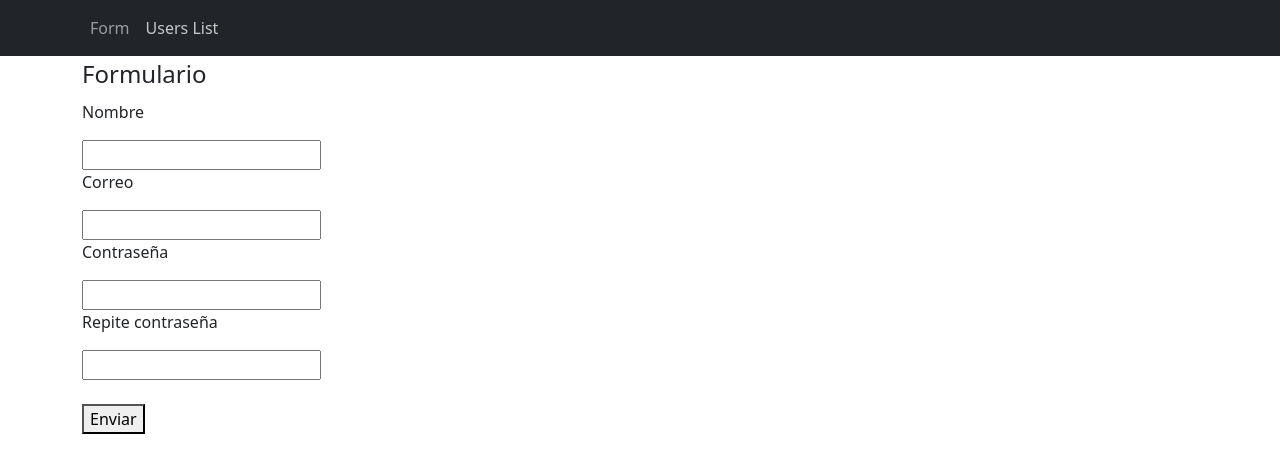
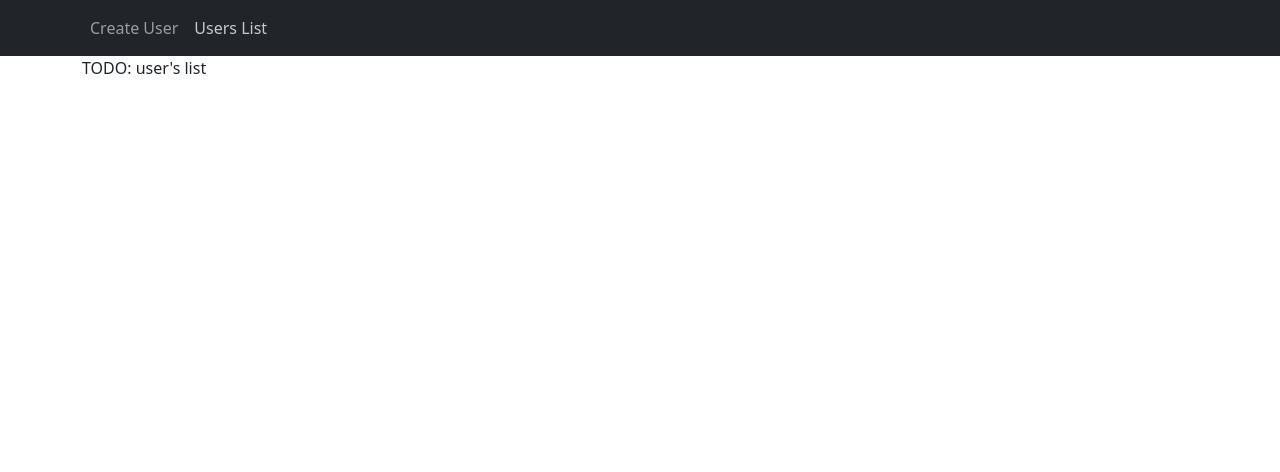
Before and after one commit to tianfanshan/16BoostrapYValidaciones, a plain HTML site: page index.html in a window 1280 px wide. Both pictures are taken after a click on the link "Users List". Drawn offline with nearby package versions, Linux system fonts and the light colour scheme.

Commit message:
Nav buttons functionality

```diff
--- a/BoostrapYValidacione.js
+++ b/BoostrapYValidacione.js
@@ -10,16 +10,20 @@
 // Constants
 const navBtnForm = document.querySelector('#nav-btn-form');
 const navBtnList = document.querySelector('#nav-btn-list');
+const sectForm = document.querySelector('#form');
+const sectList = document.querySelector('#list');
 
 ////////////////////////////////////////////////////////////////////////////////
 // Functions
 
 const showForm = () => {
-    console.log("TODO: Show the form section");
+    sectForm.classList.remove('d-none');
+    sectList.classList.add('d-none');
 };
 
 const showList = () => {
-    console.log("TODO: Show the users list section");
+    sectForm.classList.add('d-none');
+    sectList.classList.remove('d-none');
 };
 
 ////////////////////////////////////////////////////////////////////////////////
--- a/index.html
+++ b/index.html
@@ -19,7 +19,7 @@
         <div class="container">
             <ul class="navbar-nav">
                 <li class="nav-item">
-                    <a class="nav-link" href="#" id="nav-btn-form">Form</a>
+                    <a class="nav-link" href="#" id="nav-btn-form">Create User</a>
                 </li>
                 <li class="nav-item">
                     <a class="nav-link" href="#" id="nav-btn-list">Users List</a>
@@ -28,8 +28,11 @@
         </div>
     </nav>
     <div class="container">
-        <form action="">
-            <legend>Formulario</legend>
+
+        <section id="form" class="loquesea">
+
+            <form action="">
+                <legend>Formulario</legend>
                 <p>Nombre</p>
                 <input type="text" id="name">
                 <p>Correo</p>
@@ -40,7 +43,14 @@
                 <input type="password" id="password2">
                 <br><br>
                 <button type="submit">Enviar</button>
-        </form>
+            </form>
+
+        </section>
+
+        <section id="list" class="d-none">
+
+         TODO: user's list
+        </section>
     </div>
 </body>
 <script src="./BoostrapYValidacione.js"></script>
```
